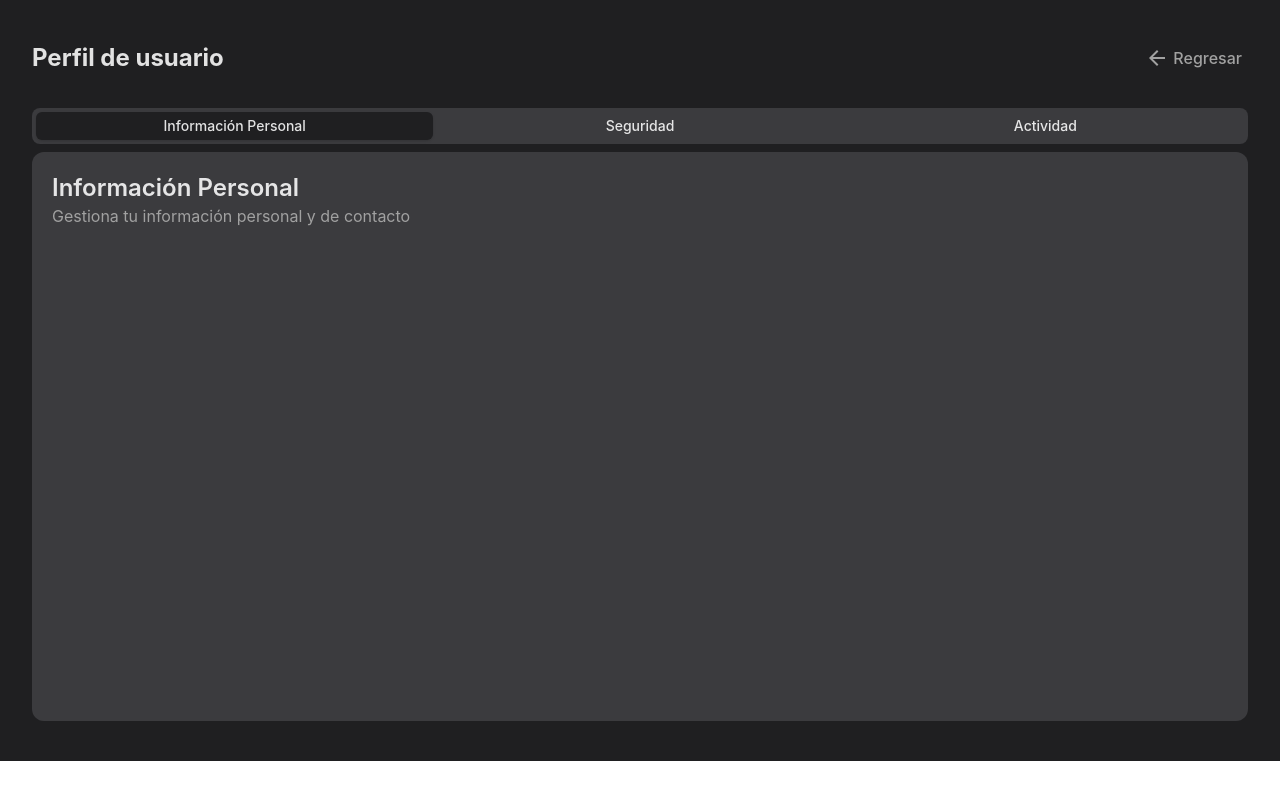
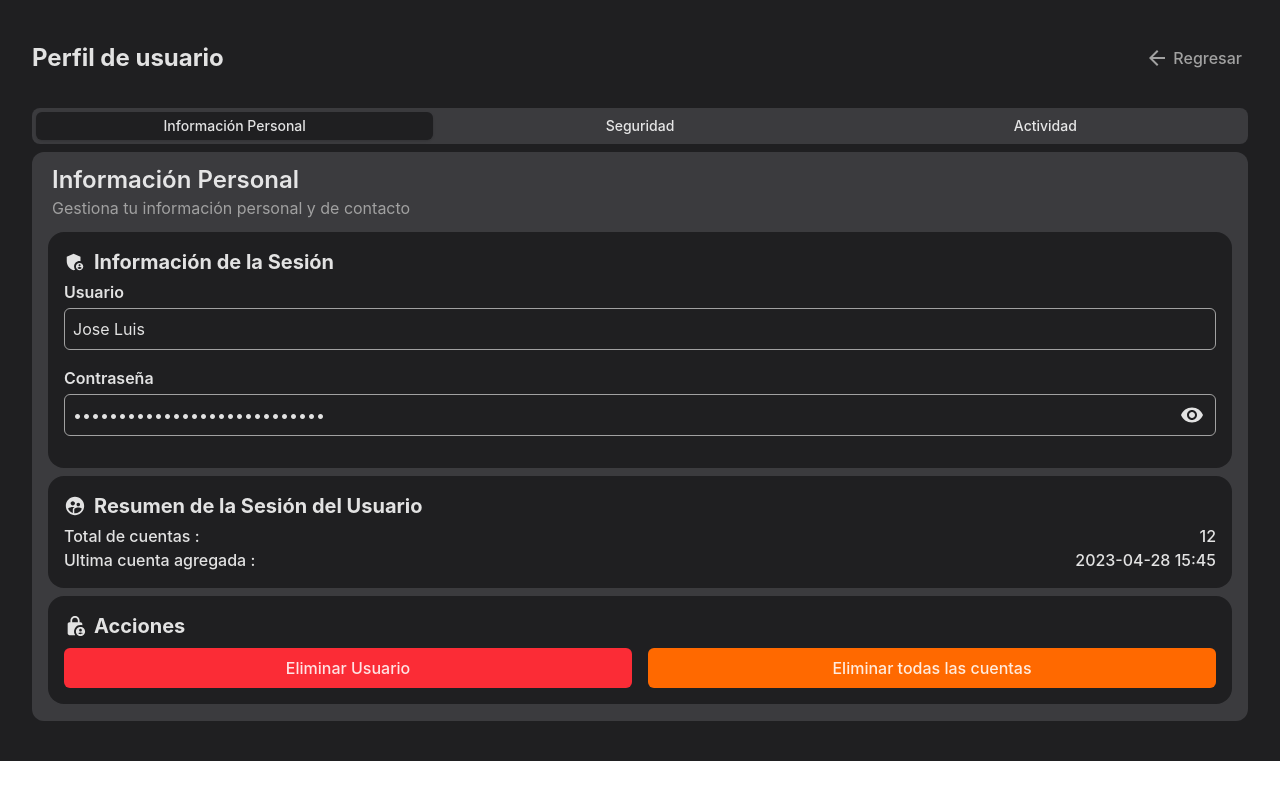
Before and after one commit to whatarelive/passwords-app-windows, a React (Vite) app: page /#/user/1214 in a window 1280 px wide. Built offline with nearby package versions, Linux system fonts and the light colour scheme.

Commit message:
Maquetacion inicial de la página UserInfo / Diseño final del componente UserInfo

```diff
--- a/src/components/user/UserCardTitle.tsx
+++ b/src/components/user/UserCardTitle.tsx
@@ -7,7 +7,7 @@ interface Props {
 
 const UserCardTitle: FC<Props> = ({ title, subtitle }) => {
   return (
-    <div className="flex flex-col px-5 pt-5">
+    <div className="flex flex-col px-5 pt-3">
       <h2 className="text-2xl font-semibold">
         { title }
       </h2>
--- a/src/components/user/UserInfo.tsx
+++ b/src/components/user/UserInfo.tsx
@@ -1,4 +1,6 @@
+import { MdAdminPanelSettings, MdLockPerson, MdSupervisedUserCircle } from "react-icons/md";
 import UserCardTitle from "@/components/user/UserCardTitle";
+import { TextInput, TextInputWithPassword } from "@/components/ui/inputs";
 
 const UserInfo = () => {
   return (
@@ -8,7 +10,49 @@ const UserInfo = () => {
         subtitle="Gestiona tu información personal y de contacto"
       />
 
+      <div className="bg-[#1F1F21] mx-4 mt-3 p-4 rounded-2xl">
+        <h3 className="inline-flex items-center mb-1 gap-2 text-xl font-bold">
+          <MdAdminPanelSettings size={22}/>
+          Información de la Sesión
+        </h3>
 
+        <TextInput label="Usuario" name="user" defaultValue={"Jose Luis"} disabled/>
+        <TextInputWithPassword label="Contraseña" name="password" defaultValue={"asdfads8gasdgafd888dfad88888"} disabled/>
+      </div>
+
+      <div className="flex flex-col bg-[#1F1F21] mx-4 mt-2 p-4 rounded-2xl">
+        <h3 className="inline-flex items-center mb-1 gap-2 text-xl font-bold">
+          <MdSupervisedUserCircle size={22}/>
+          Resumen de la Sesión del Usuario
+        </h3>
+
+        <div className="inline-flex justify-between">
+          <p className="font-medium">Total de cuentas :</p>
+          <span className="font-medium">12</span>
+        </div>
+
+        <div className="inline-flex justify-between">
+          <p className="font-medium">Ultima cuenta agregada :</p>
+          <span className="font-medium">2023-04-28 15:45</span>
+        </div>
+      </div>
+
+      <div className="bg-[#1F1F21] mx-4 mt-2 p-4 rounded-2xl">
+        <h3 className="inline-flex items-center mb-2 gap-2 text-xl font-bold">
+          <MdLockPerson size={22}/>
+          Acciones
+        </h3>
+
+        <div className="inline-flex gap-4 w-full justify-between">
+          <button className="w-full p-2 rounded-md font-medium bg-red-500 hover:bg-red-600 hover:cursor-pointer">
+            Eliminar Usuario
+          </button>
+
+          <button className="w-full p-2 rounded-md font-medium bg-orange-500 hover:bg-orange-600 hover:cursor-pointer">
+            Eliminar todas las cuentas
+          </button>
+        </div>
+      </div>
     </div>
   )
 }
--- a/src/components/user/UserSegurity.tsx
+++ b/src/components/user/UserSegurity.tsx
@@ -24,13 +24,14 @@ const UserSegurity = () => {
           Formulario de Actualización
         </h3>
 
-        <form action="" className="px-4">
+        <form action="">
           <TextInput label="Contraseña actual" name="password" placeholder="Ingrese su contraseña"/>
           <TextInputWithPassword label="Nueva Contraseña" name="newPassword" placeholder="Ingrese su nueva contraseña"/>
           <TextInputWithPassword label="Confirmar Nueva Contraseña" name="confirmPassword" placeholder="Confirme su nueva contraseña" />
 
           <ButtonForm
             children="Actualizar Contraseña"
+            className="mt-2"
           />
         </form>
 
```
